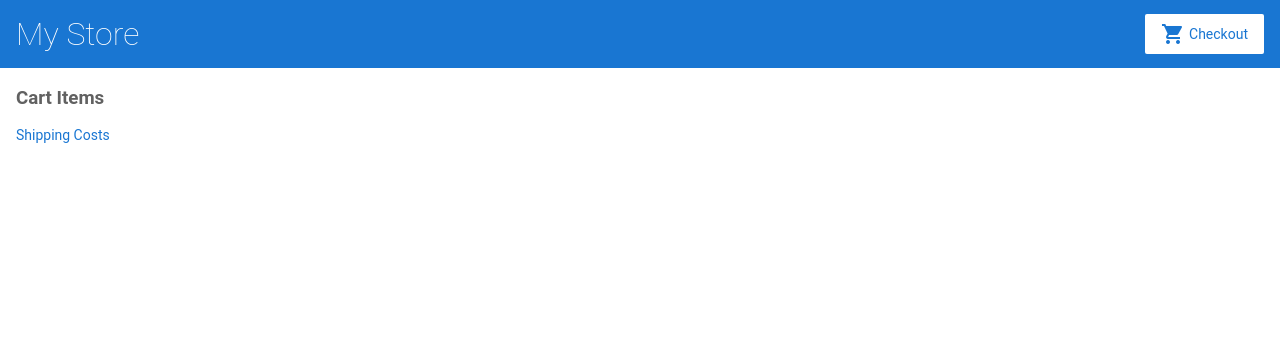
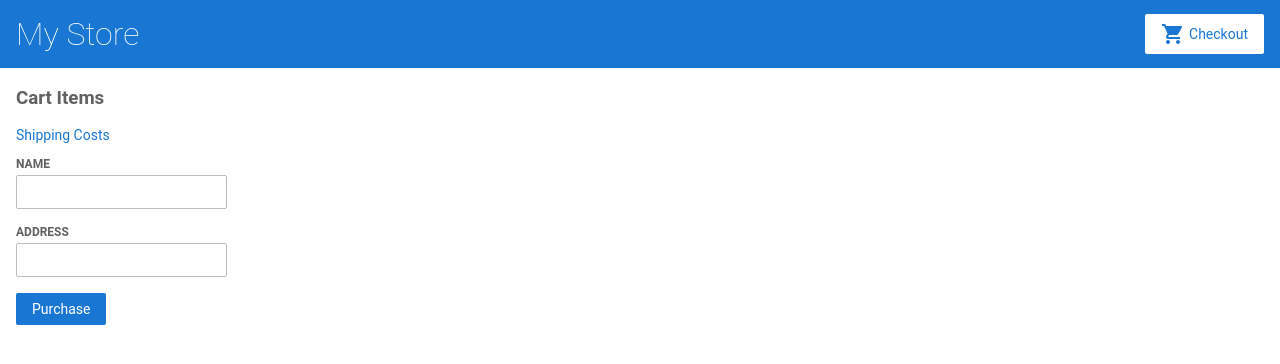
Before and after one commit to tranhung36/angular-demo, an Angular app: page /cart in a window 1280 px wide. Shown: the top 364 px of the page. Built offline with nearby package versions, Linux system fonts and the light colour scheme.

Commit message:
add form shipping

```diff
--- a/src/app/cart/cart.component.html
+++ b/src/app/cart/cart.component.html
@@ -8,3 +8,15 @@
   <span>{{ item.name }}</span>
   <span>{{ item.price | currency }}</span>
 </div>
+
+<form [formGroup]="checkoutForm" (ngSubmit)="onSubmit()" action="">
+  <div>
+    <label for="name">Name</label>
+    <input id="name" type="text" formControlName="name" />
+  </div>
+  <div>
+    <label for="address">Address</label>
+    <input id="address" type="text" formControlName="address" />
+  </div>
+  <button class="button" type="submit">Purchase</button>
+</form>
--- a/src/app/cart/cart.component.ts
+++ b/src/app/cart/cart.component.ts
@@ -1,4 +1,6 @@
 import { Component } from '@angular/core';
+import { FormBuilder } from '@angular/forms';
+
 import { CartService } from '../cart.service';
 
 @Component({
@@ -7,6 +9,20 @@ import { CartService } from '../cart.service';
   styleUrls: ['./cart.component.css'],
 })
 export class CartComponent {
-  constructor(private cartService: CartService) {}
+  constructor(
+    private cartService: CartService,
+    private formBuilder: FormBuilder
+  ) {}
+
   items = this.cartService.getItems();
+  checkoutForm = this.formBuilder.group({
+    name: '',
+    address: '',
+  });
+
+  onSubmit(): void {
+    this.items = this.cartService.clearCart();
+    console.warn('Your order has been submitted', this.checkoutForm.value);
+    this.checkoutForm.reset();
+  }
 }
```
